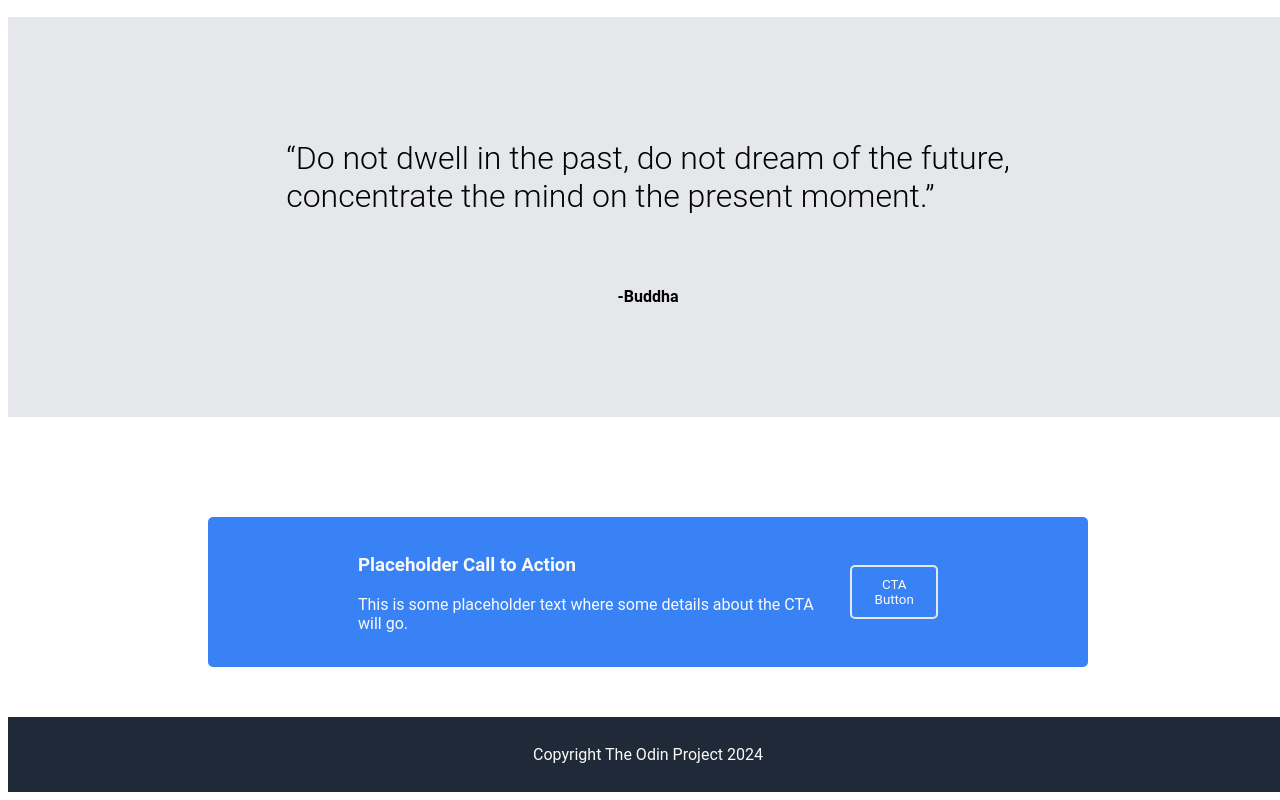
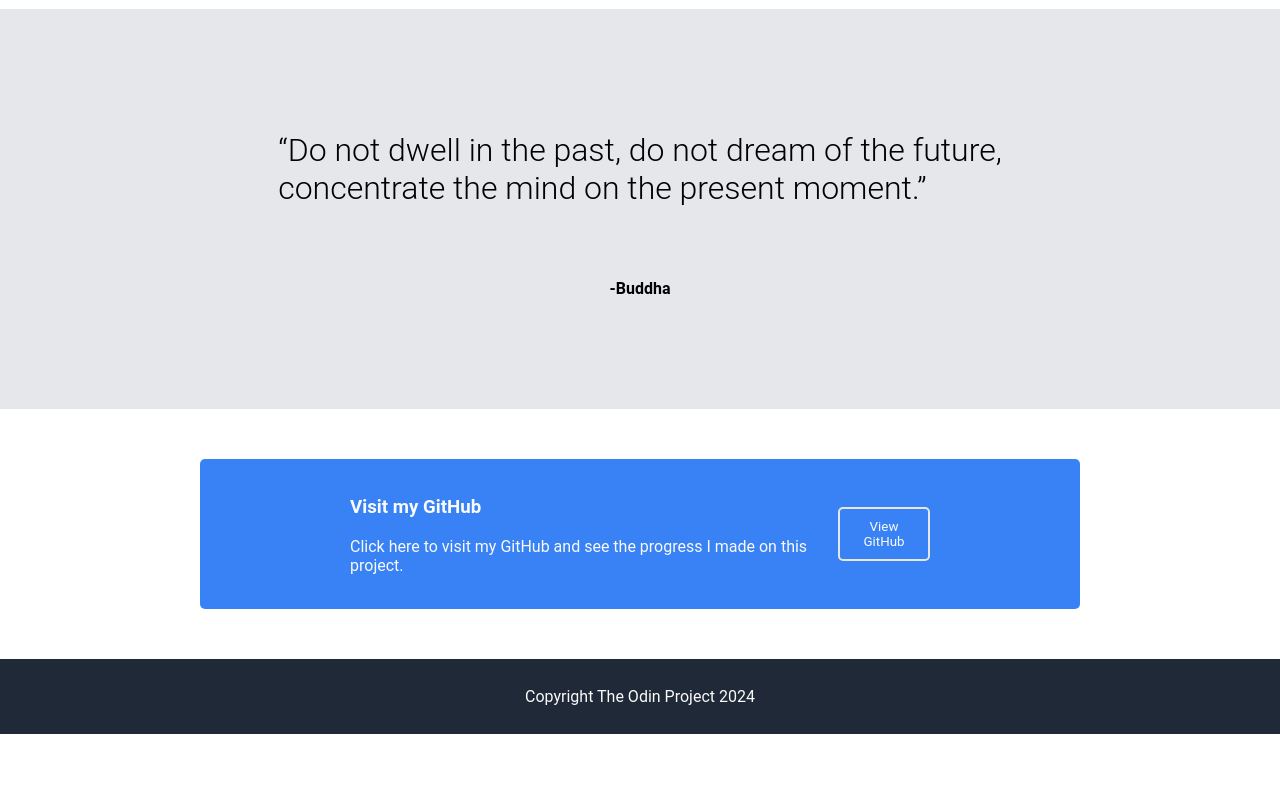
Before and after one commit to hellojustin1988/landing-page, a plain HTML site: page index.html in a window 1280 px wide. Shown: the part 1044-1844 px from the top of the page. After the commit the page ends 1778 px from the top, so only its background shows below. Drawn offline with Linux system fonts and the light colour scheme.

```diff
--- a/index.html
+++ b/index.html
@@ -46,10 +46,10 @@
 
 <section class="cta">
     <div class="cta-text">
-        <h3>Placeholder Call to Action</h3>
-        <p>This is some placeholder text where some details about the CTA will go.</p>
+        <h3>Visit my GitHub</h3>
+        <p>Click here to visit my GitHub and see the progress I made on this project.</p>
     </div>
-    <button class="cta-button">CTA Button</button>
+    <button class="cta-button">View GitHub</button>
 </section>
 
 <footer>
--- a/style.css
+++ b/style.css
@@ -4,6 +4,8 @@
 
 body {
     width: 100%;
+    margin: 0;
+    padding: 0;
 }
 
 a {
@@ -119,7 +121,7 @@
     justify-content: space-between;
     align-items: center;
     background: #3882f6;
-    margin: 100px 200px 50px;
+    margin: 50px 200px 50px;
     padding: 50px 150px;
     height: 50px;
     color: #f9faf8;
```
